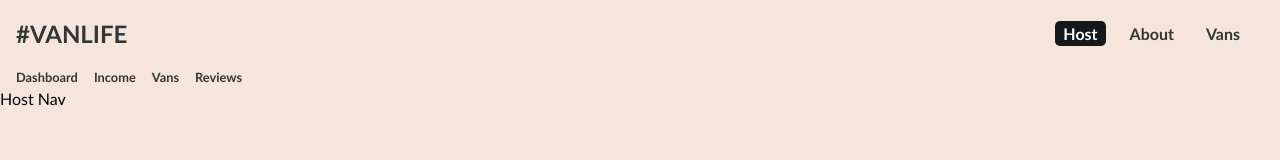
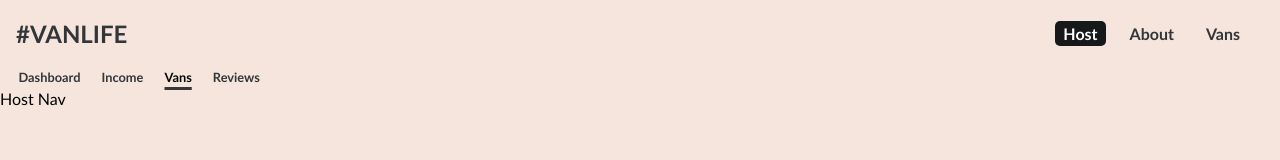
Before and after one commit to onebitjoy/vanlife-scrimba, a React (Vite) app: page /host/vans in a window 1280 px wide. Shown: the top 160 px of the page. Built offline with nearby package versions, Linux system fonts and the light colour scheme; a web font is replaced by a local one; what miragejs would draw is missing.

Commit message:
Chore: Deleted dist folder, Style: Added Navigation style

```diff
--- a/pages/Host/HostNavBar.jsx
+++ b/pages/Host/HostNavBar.jsx
@@ -1,14 +1,17 @@
-import { Link } from "react-router-dom"
+// import { Link, NavLink } from "react-router-dom"
+
+import { NavLink } from "react-router-dom"
 import "./hostnavbar.css"
 
 function HostNavBar() {
+
   return (
     <nav className="hostNavBar">
-      <Link className="hostNavBarLink" to="/host">Dashboard</Link>
-      <Link className="hostNavBarLink" to="/host/income">Income</Link>
-      <Link className="hostNavBarLink" to="/host/vans">Vans</Link>
-      <Link className="hostNavBarLink" to="/host/reviews">Reviews</Link>
-    </nav>
+      <NavLink end className="hostNavBarLink" to="/host">Dashboard</NavLink>
+      <NavLink className="hostNavBarLink" to="/host/income">Income</NavLink>
+      <NavLink className="hostNavBarLink" to="/host/vans">Vans</NavLink>
+      <NavLink className="hostNavBarLink" to="/host/reviews">Reviews</NavLink >
+    </nav >
   )
 }
 
--- a/pages/Host/hostnavbar.css
+++ b/pages/Host/hostnavbar.css
@@ -6,11 +6,20 @@
 
 .hostNavBarLink {
   font-size: 0.8rem;
+  padding-inline: 0.2em;
   font-weight: bold;
 }
 
 .hostNavBarLink:hover {
-  color: black;
+  color: rgb(48, 47, 47);
   text-decoration: underline;
   text-underline-offset: 5px;
 }
+
+.hostNavBarLink.active {
+  color: rgb(6, 6, 6);
+  text-decoration: underline;
+  text-underline-offset: 5px;
+  text-decoration-color: rgb(56, 56, 56);
+  text-decoration-thickness: 3px;
+}
```
Also changed, not shown: 7 other files (tests, documents, lock files or other folders).
